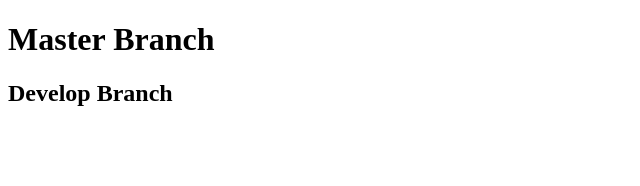
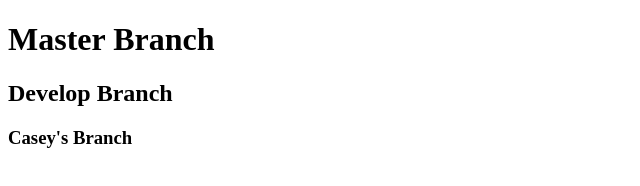
Before and after one commit to johncaseymcd/teamGit, a plain HTML site: page index.html in a window 1280 px wide. Shown: the whole page, without its empty margins (0-640 px from the left). Drawn offline with Linux system fonts and the light colour scheme.

Commit message:
Added Casey's branch

```diff
--- a/index.html
+++ b/index.html
@@ -10,5 +10,6 @@
     <body>
         <h1>Master Branch</h1>
         <h2>Develop Branch</h2>
+        <h3>Casey's Branch</h3>
     </body>
 </html>
```
